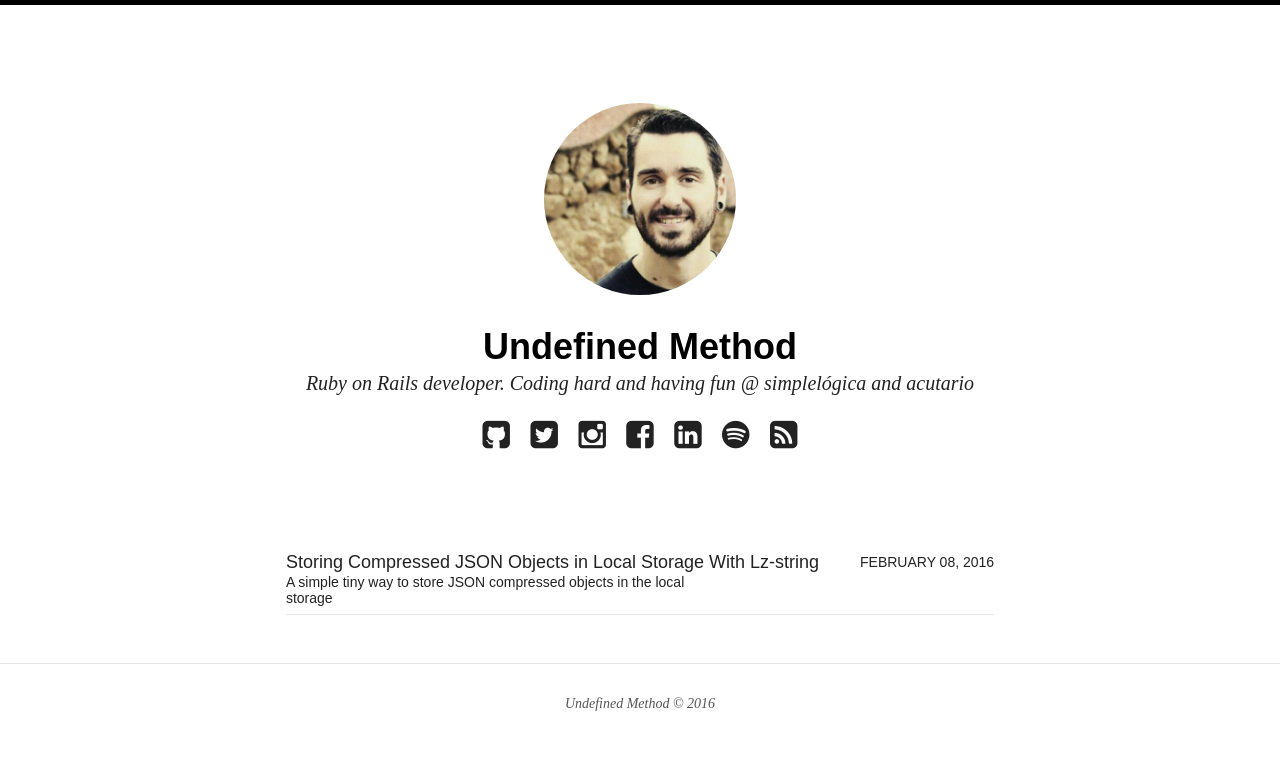
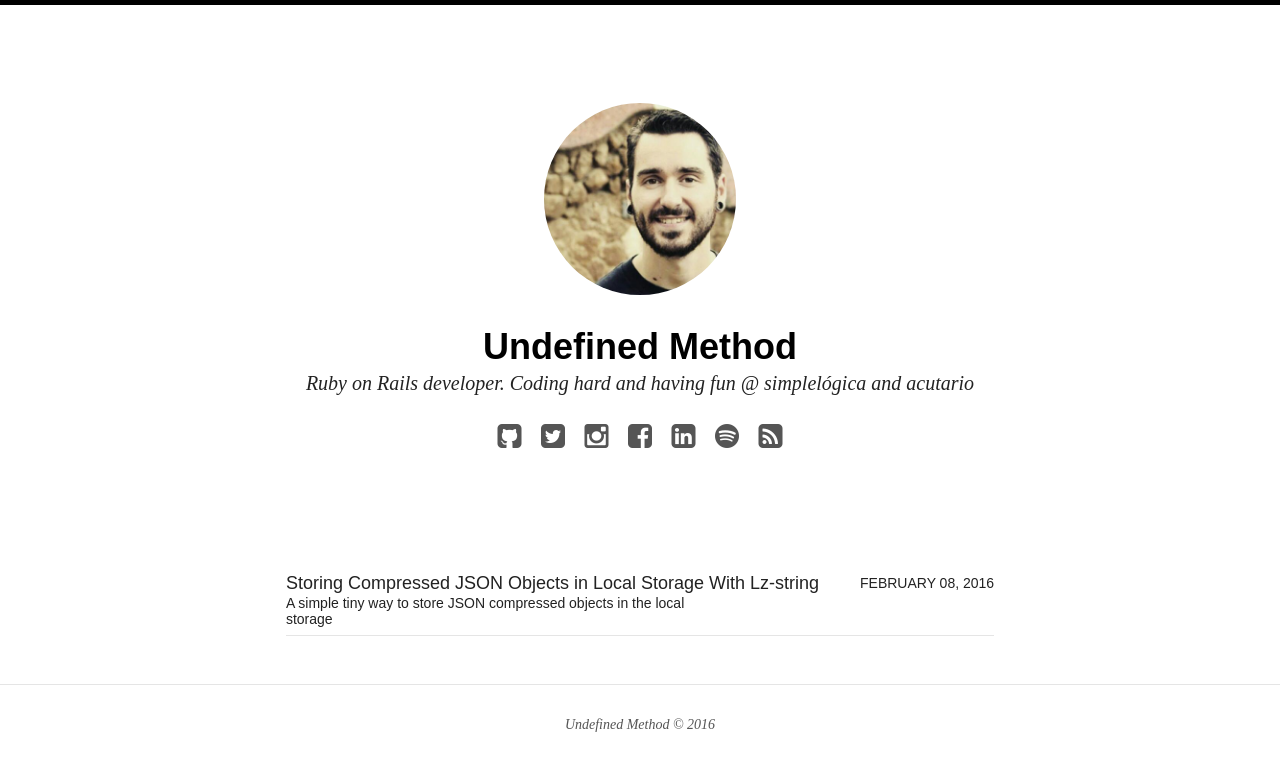
Before and after one commit to enoliglesias/enoliglesias.github.io, a Jekyll site: the page built from index.html, in a window 1280 px wide. Shown: the top 771 px of the page. Built offline with Jekyll 4.4.1, drawn with Linux system fonts in a browser that asks for light colours; nearby versions of some CDN libraries.

Commit message:
Fix social links styles

```diff
--- a/_includes/social-links.html
+++ b/_includes/social-links.html
@@ -1,3 +1,4 @@
+<div class="social-links-wrapper">
   <div class="social-icons">
     {% if site.owner.github %}<a href="https://github.com/{{ site.owner.github }}" title="{{ site.owner.name}} on Github" target="_blank"><i class="fa fa-github-square fa-2x"></i></a>{% endif %}
     {% if site.owner.twitter %}<a href="https://twitter.com/{{ site.owner.twitter }}" title="{{ site.owner.name}} on Twitter" target="_blank"><i class="fa fa-twitter-square fa-2x"></i></a>{% endif %}
@@ -13,3 +14,4 @@
     {% if site.owner.weibo %}<a href="https://www.weibo.com/u/{{ site.owner.weibo }}/" title="{{ site.owner.name}} on Weibo" target="_blank"><i class="fa fa-weibo fa-2x"></i></a>{% endif %}
     <a href="{{ site.url }}/feed.xml" title="Atom/RSS feed"><i class="fa fa-rss-square fa-2x"></i></a>
   </div>
+</div>
--- a/_sass/_navigation.scss
+++ b/_sass/_navigation.scss
@@ -1,6 +1,19 @@
 /* ==========================================================================
    Top navigation
    ========================================================================== */
+
+.social-links-wrapper {
+ @include clearfix;
+ margin: 2em auto;
+ text-align: center;
+ font-family: $alt-font;
+ @include font-size(14);
+ font-style: italic;
+ color: lighten($text-color,20);
+ a {
+   color: lighten($text-color,20);
+ }
+}
 
 .navigation-wrapper {
   text-align: center;
```
Lines whose indentation alone changed are shown as unchanged.
